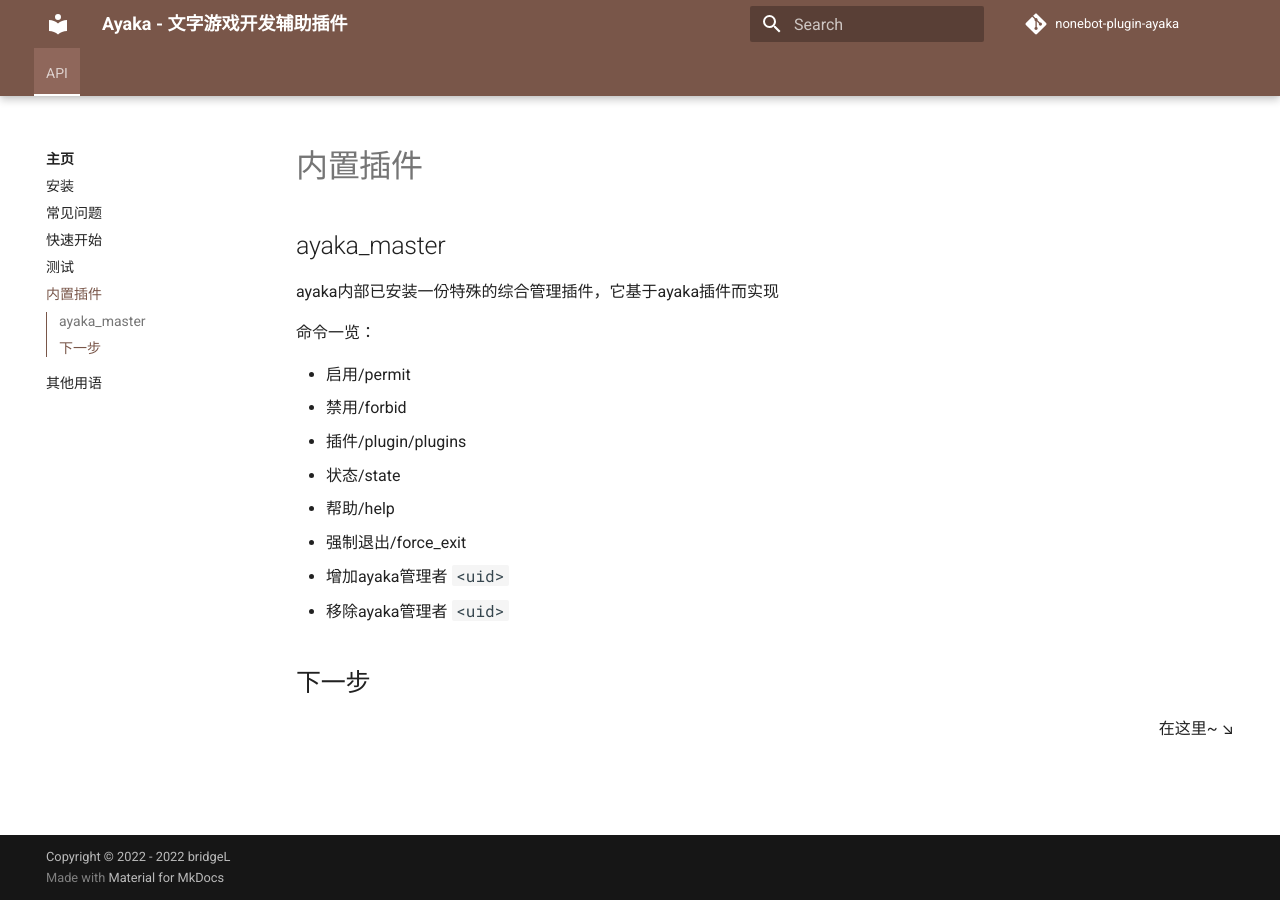
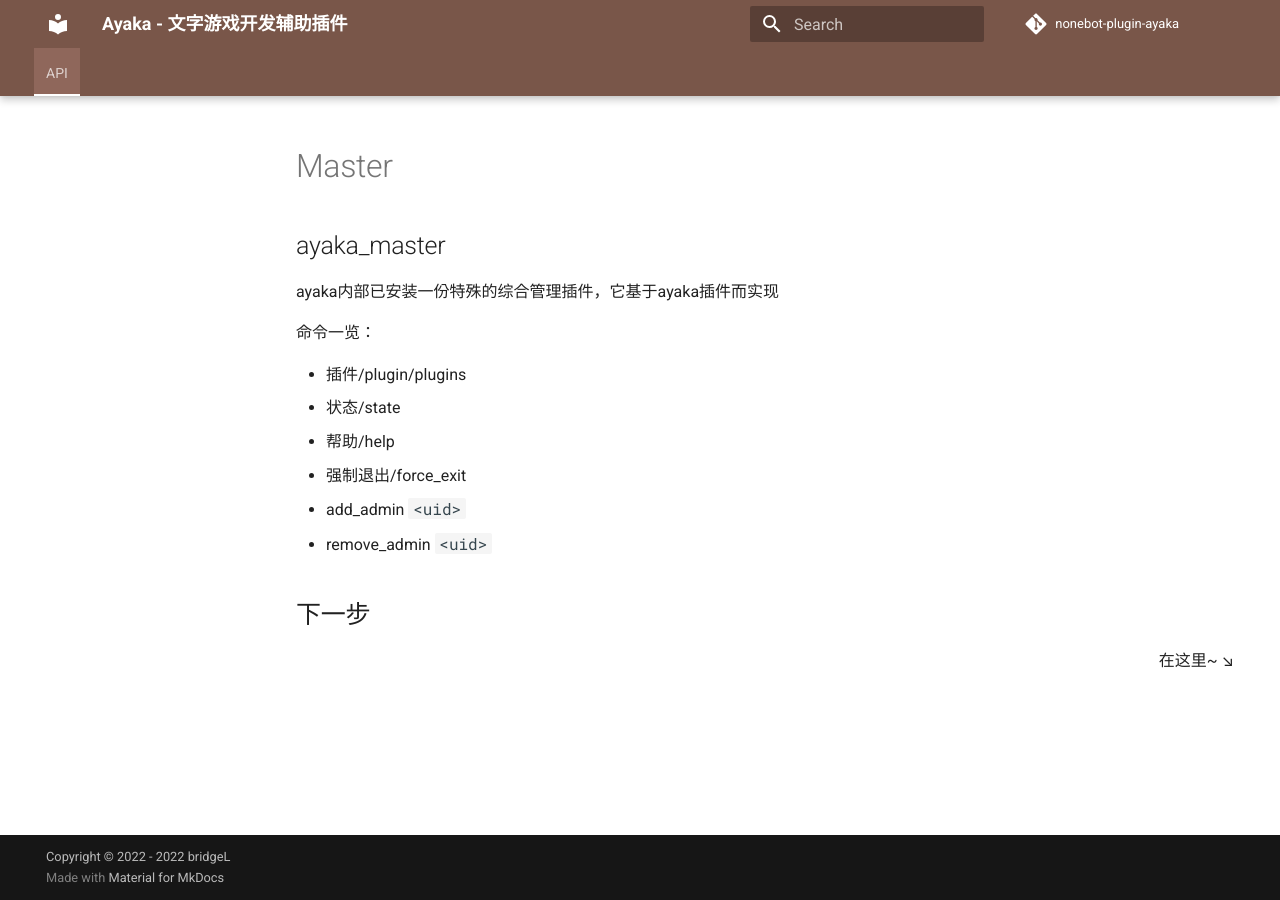
Before and after one commit to bridgeL/ayaka_doc, an MkDocs documentation site: the page built from docs/intro/master.md, in a window 1280 px wide. Built offline with MkDocs 1.6.1 and Material for MkDocs 9.7.7, drawn with Linux system fonts in a browser that asks for light colours; comment, search, counter and statistics services are not loaded; the version menu is left out; part of the change alters nothing that is shown.

Commit message:
暂时隐藏落时的内容

```diff
--- a/docs/intro/master.md
+++ b/docs/intro/master.md
@@ -4,14 +4,12 @@ ayaka内部已安装一份特殊的综合管理插件，它基于ayaka插件而
 
 命令一览：
 
-- 启用/permit
-- 禁用/forbid
 - 插件/plugin/plugins
 - 状态/state
 - 帮助/help
 - 强制退出/force_exit
-- 增加ayaka管理者 `<uid>`
-- 移除ayaka管理者 `<uid>`
+- add_admin `<uid>`
+- remove_admin `<uid>`
 
 ## 下一步
 
--- a/mkdocs.yml
+++ b/mkdocs.yml
@@ -33,32 +33,32 @@ nav:
   - 介绍: index.md
   - 安装: intro/install.md
   - 常见问题: intro/qa.md
-  - 快速开始: intro/quick_start.md
-  - 测试: intro/test.md
-  - 内置插件: intro/master.md
-  - 其他用语: intro/term.md
-- 更多示例:
-  - 更多示例: more/index.md
-  - 多级菜单: more/menu.md
-  - 多次输入: more/mult_input.md
-  - 整点报时: more/clock.md
-  - 分割参数: more/split.md
-  - 浏览器截图: more/baidu.md
-- 开发衍生插件:
-  - 前置内容: develop/index.md
-  - 速览: develop/api.md
-  - 开启应用: develop/open.md
-  - 注册回调: develop/on.md
-  - 浏览器截图: develop/browser.md
-  - 缓存: develop/cache.md
-  - 持久化: develop/storage.md
-  - 解析: develop/parser.md
-  - 配置: develop/config.md
-- 小游戏合集:
-  - 介绍: games/index.md
-  - 安装: games/install.md
-  - 谁是卧底: games/who-is-suspect.md
-  - 更多帮助: games/help.md
+#   - 快速开始: intro/quick_start.md
+#   - 测试: intro/test.md
+#   - 内置插件: intro/master.md
+#   - 其他用语: intro/term.md
+# - 更多示例:
+#   - 更多示例: more/index.md
+#   - 多级菜单: more/menu.md
+#   - 多次输入: more/mult_input.md
+#   - 整点报时: more/clock.md
+#   - 分割参数: more/split.md
+#   - 浏览器截图: more/baidu.md
+# - 开发衍生插件:
+#   - 前置内容: develop/index.md
+#   - 速览: develop/api.md
+#   - 开启应用: develop/open.md
+#   - 注册回调: develop/on.md
+#   - 浏览器截图: develop/browser.md
+#   - 缓存: develop/cache.md
+#   - 持久化: develop/storage.md
+#   - 解析: develop/parser.md
+#   - 配置: develop/config.md
+# - 小游戏合集:
+#   - 介绍: games/index.md
+#   - 安装: games/install.md
+#   - 谁是卧底: games/who-is-suspect.md
+#   - 更多帮助: games/help.md
 - 更新日志:
   - 未来计划: change-log/next.md
   - v5: change-log/v5.md
```
